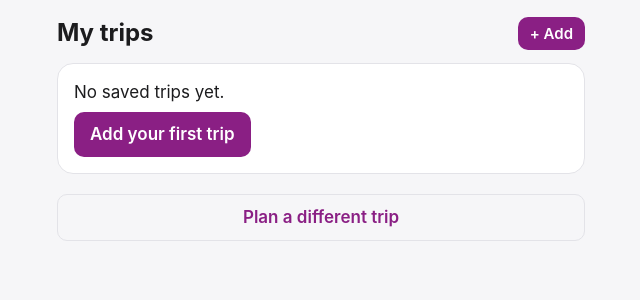
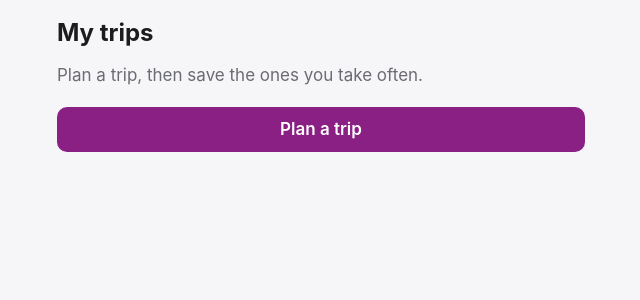
Before and after one commit to peyton-call-32/frontrunner-tool, a Flask app: page / in a window 1280 px wide. Shown: the top 300 px of the page, without its empty margins (319-959 px from the left). Run offline with Flask 3, Linux system fonts and the light colour scheme; parts of the project's set-up code (start-up, migrations or seed data) failed here and were passed over.

Commit message:
Combine adding trips into one "Plan a trip" button
- Home page: remove "+ Add"; rename "Plan a different trip" to "Plan a trip"
- Empty home page: "Plan a trip, then save the ones you take often."
  with the Plan a trip button right below
- Planner results: "Save to My trips" opens a name-only page, then
  returns home with a "Saved" confirmation and the new trip listed
- Edit and Delete for saved trips are unchanged

Co-Authored-By: Claude Opus 5.5 <noreply@anthropic.com>

```diff
--- a/app.py
+++ b/app.py
@@ -5,6 +5,7 @@ Run:  .venv/bin/python app.py          → open http://localhost:8080 on this co
 """
 import re
 import socket
+from urllib.parse import urlparse
 import sys
 from datetime import date, datetime, timedelta
 
@@ -197,7 +198,7 @@ def home():
     now_kind = part_of_day(now)
     trips = sorted(TripStore(USER).all(), key=lambda t: t.direction != now_kind)
     cards = [dict(trip=t, view=trip_view(t, now) if t.direction == now_kind else None) for t in trips]
-    return render_template("index.html", cards=cards)
+    return render_template("index.html", cards=cards, saved=request.args.get("saved"))
 
 
 @app.route("/trip/<name>")
@@ -323,11 +324,39 @@ def plan_trip():
             r["backup"], r["others"] = r["others"][0], r["others"][1:]
             r["backup_lead"] = "Catch"
 
-    save = url_for("new_trip", start=p["start"], end=p["end"],
+    save = url_for("save_plan", start=p["start"], end=p["end"],
                    **({"arrive_by": p["time"]} if p["when"] == "arrive" else {}))
     return render_template("plan_result.html", p=p, r=r, today=today, save_url=save,
                            change_url=url_for("plan_trip", change=1, **{k: v for k, v in request.args.items()
                                                                         if k != "change"}))
+
+
+@app.route("/plan/save", methods=["GET", "POST"])
+def save_plan():
+    """"Save to My trips" from planner results: just ask for a name, then go home."""
+    src = request.form if request.method == "POST" else request.args
+    start, end = src.get("start", ""), src.get("end", "")
+    trip = Trip(src.get("name", f"{short(start)} to {short(end)}").strip(), "any", "", "",
+                arrive_by=src.get("arrive_by") or None, start=start, end=end)
+    error = None
+    if request.method == "POST":
+        feed = feed_for(date.today())
+        try:
+            validate(trip, feed["fr"], feed["uvx"])
+            TripStore(USER).save(trip)
+            return redirect(url_for("home", saved=trip.name))
+        except ValueError as err:
+            error = str(err)
+    return render_template("save.html", trip=trip, error=error,
+                           back=planner_page(src.get("back") or request.referrer))
+
+
+def planner_page(link):
+    """The planner results page this link points to on this site, or the planner form."""
+    u = urlparse(link or "")
+    if u.path == url_for("plan_trip") and u.query and (not u.netloc or u.netloc == request.host):
+        return f"{u.path}?{u.query}"
+    return url_for("plan_trip")
 
 
 @app.route("/new", methods=["GET", "POST"])
@@ -344,11 +373,6 @@ def trip_form(existing):
     feed = feed_for(date.today())
     error = None
     trip = existing or Trip("", "to-campus", "", "")
-    q = request.args
-    if not existing and q.get("start") and q.get("end"):
-        # "Save this trip" from the planner
-        trip = Trip(f"{short(q['start'])} to {short(q['end'])}", "any", "", "",
-                    arrive_by=q.get("arrive_by") or None, start=q["start"], end=q["end"])
     if request.method == "POST":
         f = request.form
         try:
--- a/templates/base.html
+++ b/templates/base.html
@@ -88,6 +88,8 @@
       background: var(--accent); color: #fff; text-decoration: none; cursor: pointer; }
     .btn.small { padding: 6px 12px; font-size: 15px; }
     .btn.wide { display: block; text-align: center; margin-top: 20px; }
+    .saved { background: var(--accent-soft); color: var(--accent); font-weight: 600; padding: 10px 12px;
+      border-radius: 10px; margin-bottom: 12px; }
     .note { font-size: 14px; color: var(--muted); margin: 4px 0 16px; }
     .choice { display: flex; align-items: center; gap: 10px; font-weight: 400; margin: 8px 0; }
     .choice input[type=radio] { width: auto; margin: 0; }
--- a/templates/form.html
+++ b/templates/form.html
@@ -11,7 +11,7 @@
   <input id="name" name="name" value="{{ trip.name }}" placeholder="Morning to BYU" required>
 
   {% if trip.direction == "any" %}
-    {# A trip saved from "Plan a different trip": any start and destination #}
+    {# A trip saved from "Plan a trip": any start and destination #}
     <input type="hidden" name="direction" value="any">
     {% for field, label, chosen in [("start", "Starting from", trip.start), ("end", "Going to", trip.end)] %}
       <label for="{{ field }}">{{ label }}</label>
--- a/templates/index.html
+++ b/templates/index.html
@@ -1,10 +1,9 @@
 {% extends "base.html" %}
 {% from "_option.html" import answer, rush with context %}
 {% block body %}
-<header>
-  <h1>My trips</h1>
-  <a class="btn small" href="{{ url_for('new_trip') }}">+ Add</a>
-</header>
+<h1>My trips</h1>
+
+{% if saved %}<div class="saved">Saved “{{ saved }}” to My trips.</div>{% endif %}
 
 {% for c in cards %}
   {% set t = c.trip %}
@@ -34,11 +33,8 @@
     </a>
   {% endif %}
 {% else %}
-  <div class="card">
-    <p>No saved trips yet.</p>
-    <a class="btn" href="{{ url_for('new_trip') }}">Add your first trip</a>
-  </div>
+  <p class="muted">Plan a trip, then save the ones you take often.</p>
 {% endfor %}
 
-<a class="btn secondary wide" href="{{ url_for('plan_trip') }}">Plan a different trip</a>
+<a class="btn {{ 'secondary' if cards }} wide" href="{{ url_for('plan_trip') }}">Plan a trip</a>
 {% endblock %}
--- a/templates/plan_result.html
+++ b/templates/plan_result.html
@@ -29,7 +29,7 @@
   {% endif %}
 </section>
 
-<a class="btn secondary small" href="{{ save_url }}">Save this trip</a>
+<a class="btn secondary wide" href="{{ save_url }}">Save to My trips</a>
 
 {# 2. Other options, one line each #}
 {% if r.others %}
```
Also changed, not shown: templates/save.html (added, +19 -0 lines).
